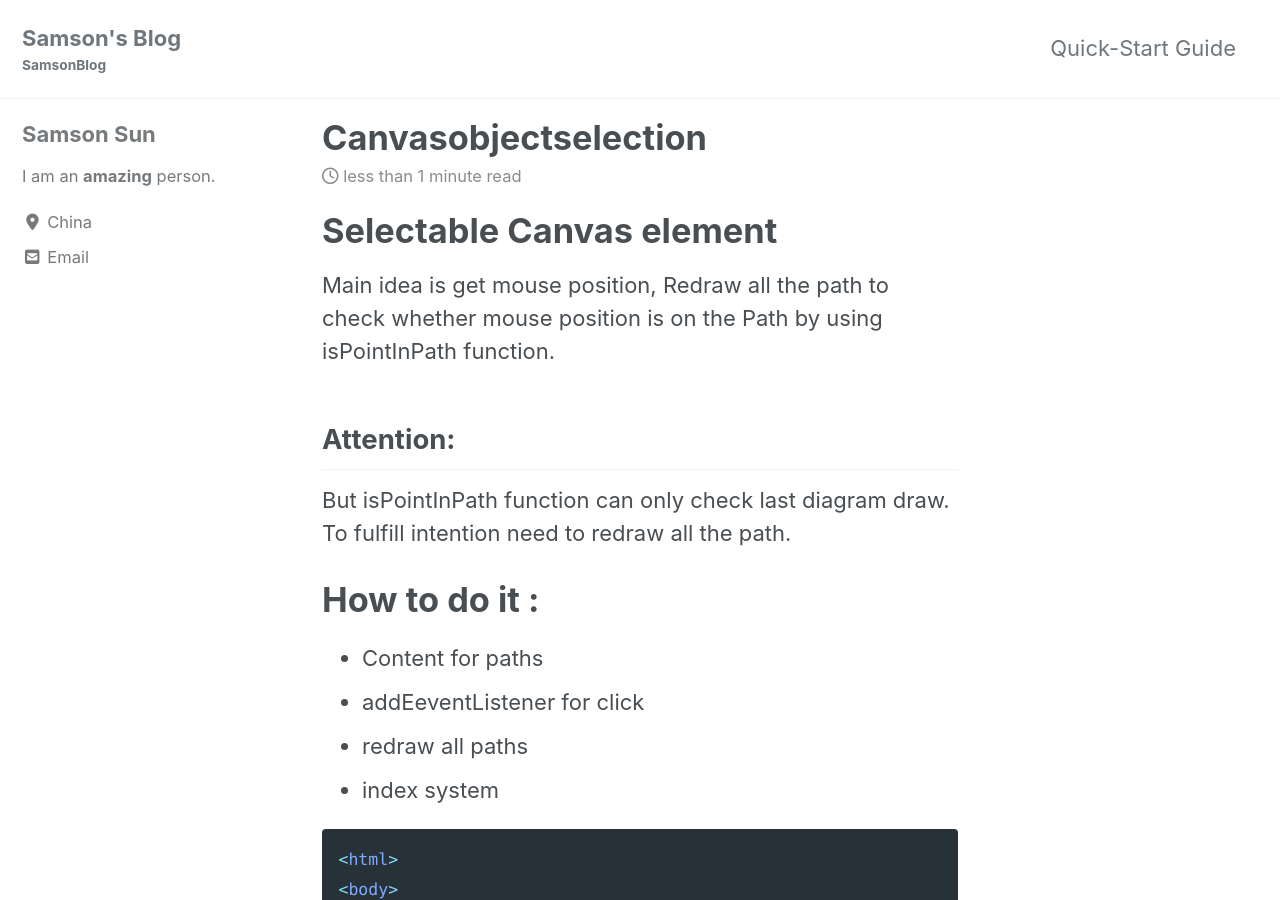
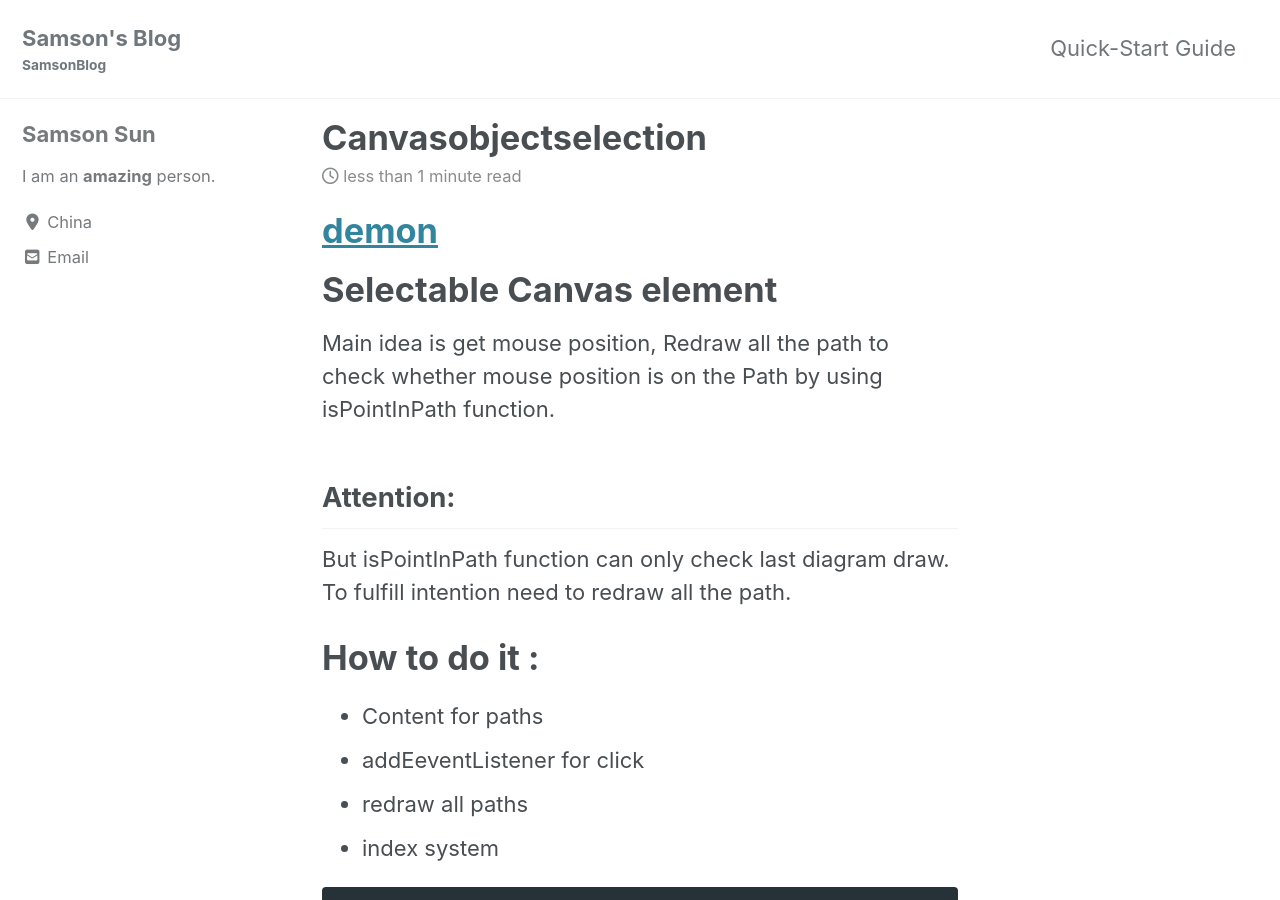
Before and after one commit to GitSamson/GitSamson.github.io, a Jekyll site: the page built from _posts/2019-09-07-CanvasObjectSelection.md, in a window 1280 px wide and 900 px high. Built offline with Jekyll 4.4.1, drawn with Linux system fonts in a browser that asks for light colours; cached includes are drawn as plain includes; nearby versions of some CDN libraries.

Commit message:
Update 2019-09-07-CanvasObjectSelection.md

```diff
--- a/_posts/2019-09-07-CanvasObjectSelection.md
+++ b/_posts/2019-09-07-CanvasObjectSelection.md
@@ -1,4 +1,6 @@
 
+
+# [demon](https://gitsamson.github.io/BatteryEditor/Test/ClickAndSelect.html)
 
 
 # Selectable Canvas element
```
